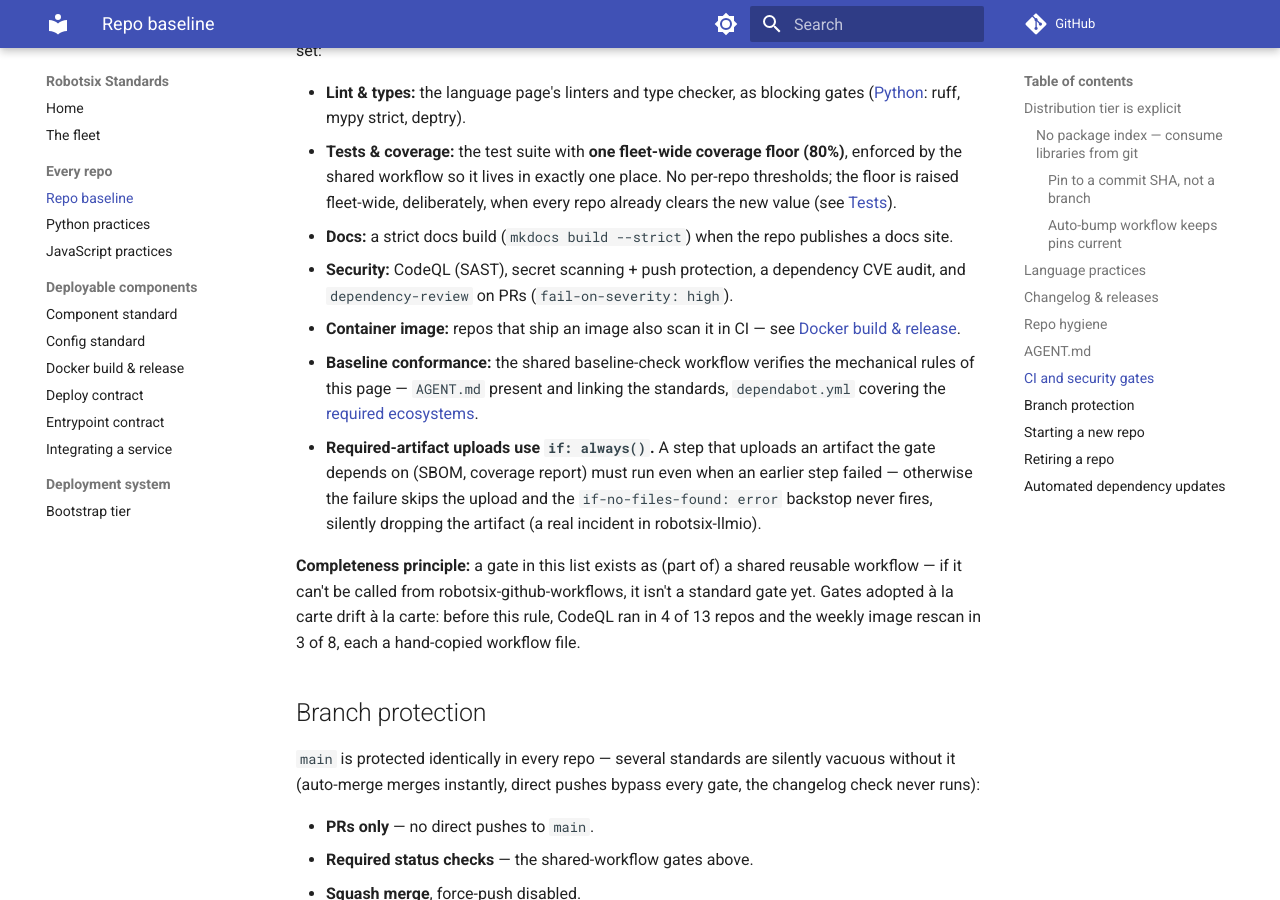
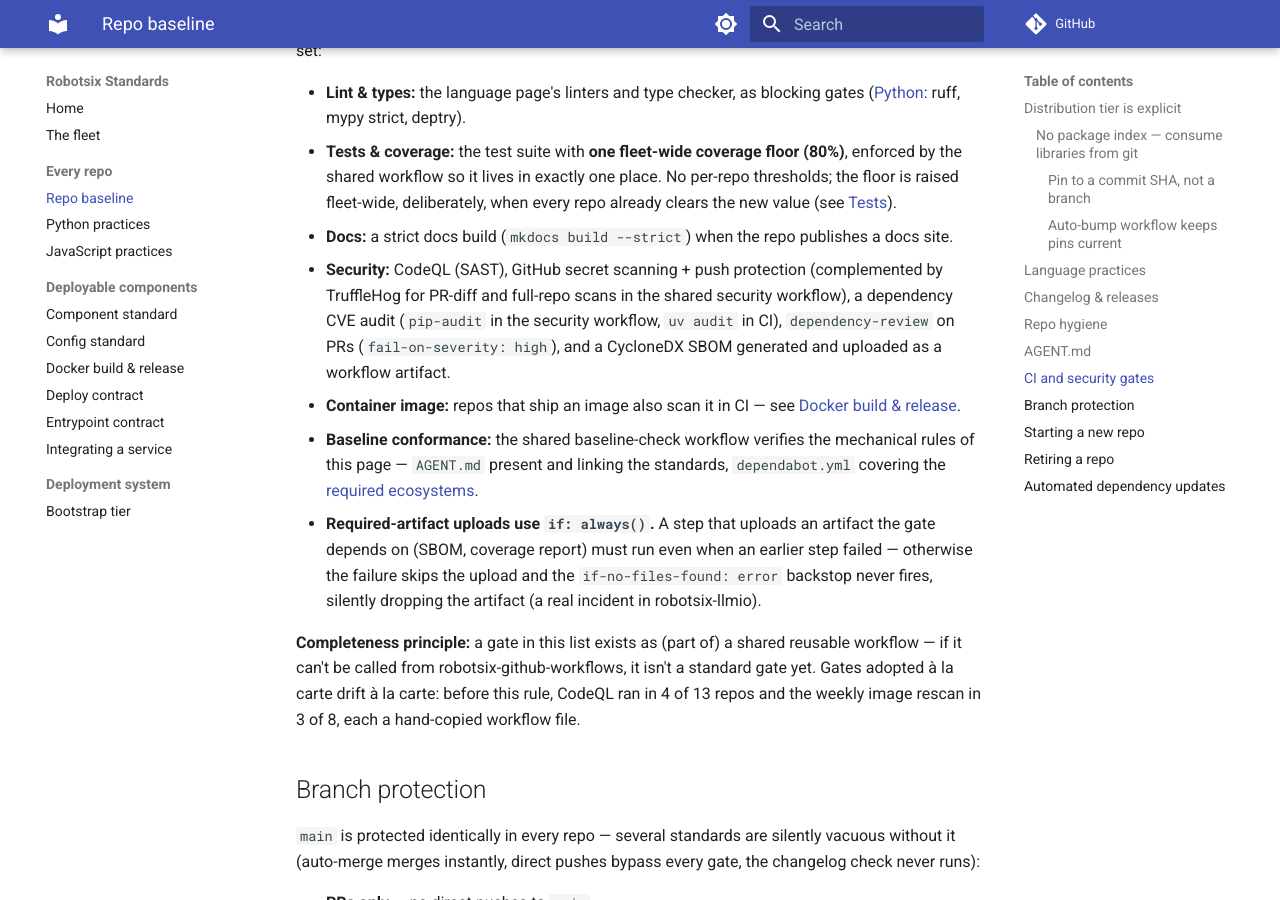
Before and after one commit to damien-robotsix/robotsix-standards, an MkDocs documentation site: the page built from docs/repo-baseline.md, in a window 1280 px wide and 900 px high, scrolled down 3782 px. Built offline with MkDocs 1.6.1 and Material for MkDocs 9.7.7, drawn with Linux system fonts in a browser that asks for light colours; comment, search, counter and statistics services are not loaded.

Commit message:
mill: Document python-security.yml's actual gate contents (SBOM, TruffleHog) in the security gate list (20260703T223709Z-document-python-security-yml-s-actual-ga-5938)

```diff
--- a/docs/repo-baseline.md
+++ b/docs/repo-baseline.md
@@ -175,8 +175,11 @@ gate set:
   every repo already clears the new value (see [Tests](python.md#tests)).
 - **Docs:** a strict docs build (`mkdocs build --strict`) when the repo
   publishes a docs site.
-- **Security:** CodeQL (SAST), secret scanning + push protection, a dependency
-  CVE audit, and `dependency-review` on PRs (`fail-on-severity: high`).
+- **Security:** CodeQL (SAST), GitHub secret scanning + push protection
+  (complemented by TruffleHog for PR-diff and full-repo scans in the shared
+  security workflow), a dependency CVE audit (`pip-audit` in the security
+  workflow, `uv audit` in CI), `dependency-review` on PRs (`fail-on-severity:
+  high`), and a CycloneDX SBOM generated and uploaded as a workflow artifact.
 - **Container image:** repos that ship an image also scan it in CI — see
   [Docker build & release](docker-standard.md).
 - **Baseline conformance:** the shared baseline-check workflow verifies the
```
Also changed, not shown: CHANGELOG.md (added, +5 -0 lines), changelog.d/20260703T223709Z-document-python-security-yml-s-actual-ga-5938.misc.md (added, +1 -0 lines), docs/python.md (+5 -0 lines).
